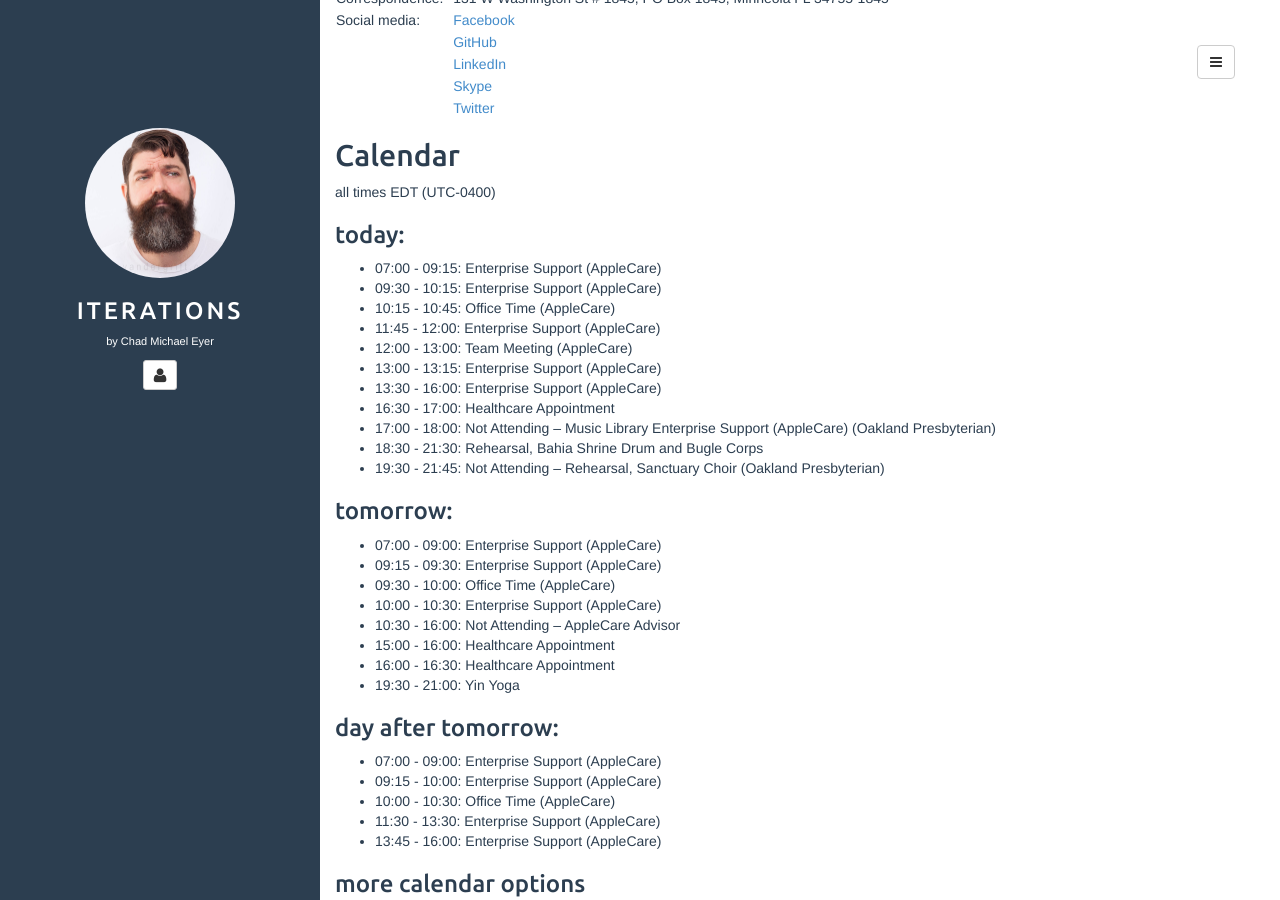
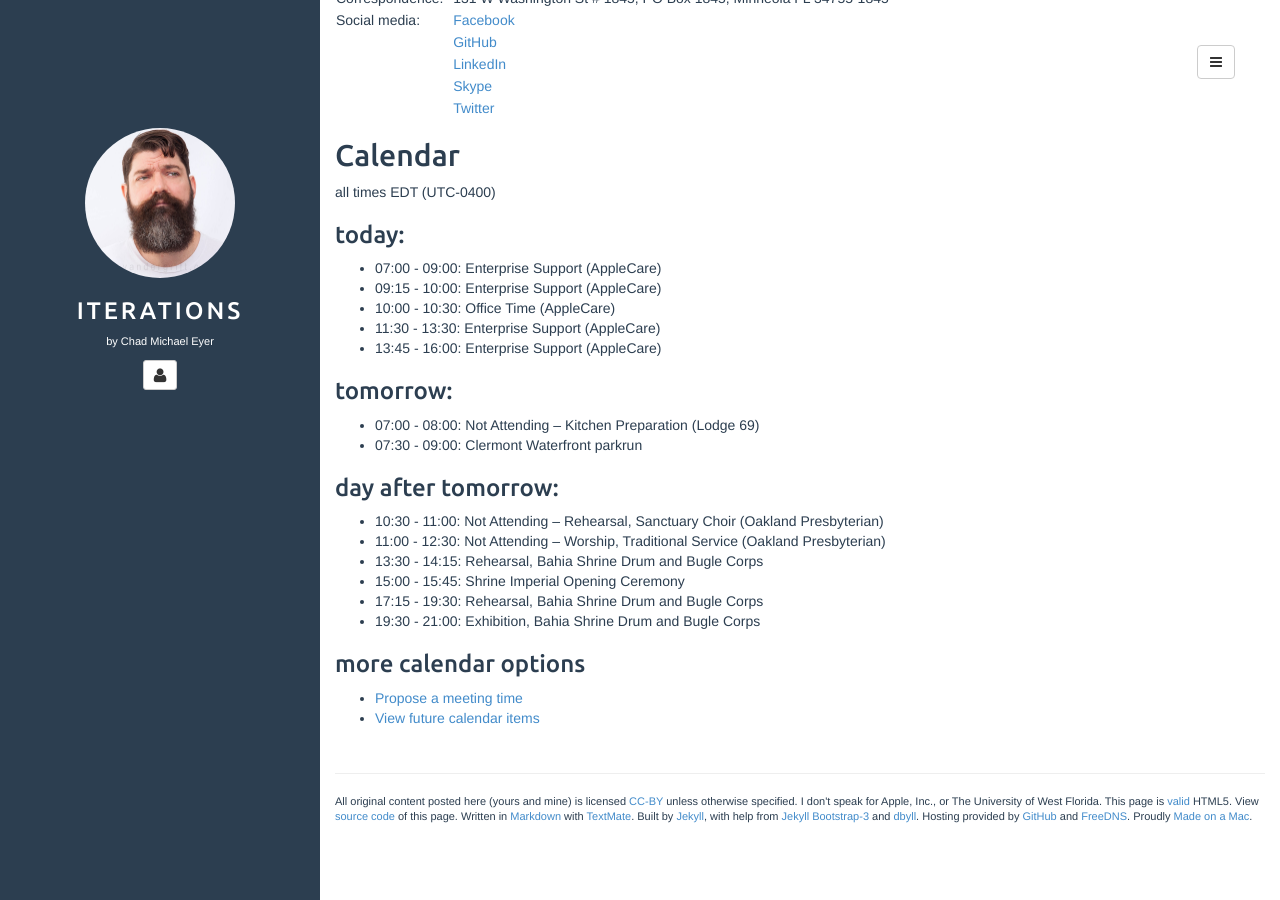
Before and after one commit to chadmichaeleyer/chadmichaeleyer.github.io, a Jekyll site: the page built from about.md, in a window 1280 px wide and 900 px high, scrolled down 1295 px. Built offline with Jekyll 4.4.1, drawn with Linux system fonts in a browser that asks for light colours.

Commit message:
calendar update

```diff
--- a/calendar.markdown
+++ b/calendar.markdown
@@ -1,34 +1,23 @@
 all times EDT (UTC-0400)
 
 ### today:
-
-* 07:00 - 09:15: Enterprise Support (AppleCare)
-* 09:30 - 10:15: Enterprise Support (AppleCare)
-* 10:15 - 10:45: Office Time (AppleCare)
-* 11:45 - 12:00: Enterprise Support (AppleCare)
-* 12:00 - 13:00: Team Meeting (AppleCare)
-* 13:00 - 13:15: Enterprise Support (AppleCare)
-* 13:30 - 16:00: Enterprise Support (AppleCare)
-* 16:30 - 17:00: Healthcare Appointment
-* 17:00 - 18:00: Not Attending – Music Library Enterprise Support (AppleCare) (Oakland Presbyterian)
-* 18:30 - 21:30: Rehearsal, Bahia Shrine Drum and Bugle Corps
-* 19:30 - 21:45: Not Attending – Rehearsal, Sanctuary Choir (Oakland Presbyterian)
-
-### tomorrow:
-
-* 07:00 - 09:00: Enterprise Support (AppleCare)
-* 09:15 - 09:30: Enterprise Support (AppleCare)
-* 09:30 - 10:00: Office Time (AppleCare)
-* 10:00 - 10:30: Enterprise Support (AppleCare)
-* 10:30 - 16:00: Not Attending – AppleCare Advisor
-* 15:00 - 16:00: Healthcare Appointment
-* 16:00 - 16:30: Healthcare Appointment
-* 19:30 - 21:00: Yin Yoga
-
-### day after tomorrow:
 
 * 07:00 - 09:00: Enterprise Support (AppleCare)
 * 09:15 - 10:00: Enterprise Support (AppleCare)
 * 10:00 - 10:30: Office Time (AppleCare)
 * 11:30 - 13:30: Enterprise Support (AppleCare)
 * 13:45 - 16:00: Enterprise Support (AppleCare)
+
+### tomorrow:
+
+* 07:00 - 08:00: Not Attending – Kitchen Preparation (Lodge 69)
+* 07:30 - 09:00: Clermont Waterfront parkrun
+
+### day after tomorrow:
+
+* 10:30 - 11:00: Not Attending – Rehearsal, Sanctuary Choir (Oakland Presbyterian)
+* 11:00 - 12:30: Not Attending – Worship, Traditional Service (Oakland Presbyterian)
+* 13:30 - 14:15: Rehearsal, Bahia Shrine Drum and Bugle Corps
+* 15:00 - 15:45: Shrine Imperial Opening Ceremony
+* 17:15 - 19:30: Rehearsal, Bahia Shrine Drum and Bugle Corps
+* 19:30 - 21:00: Exhibition, Bahia Shrine Drum and Bugle Corps
```
Also changed, not shown: calendar-year.markdown (+9 -25 lines).
